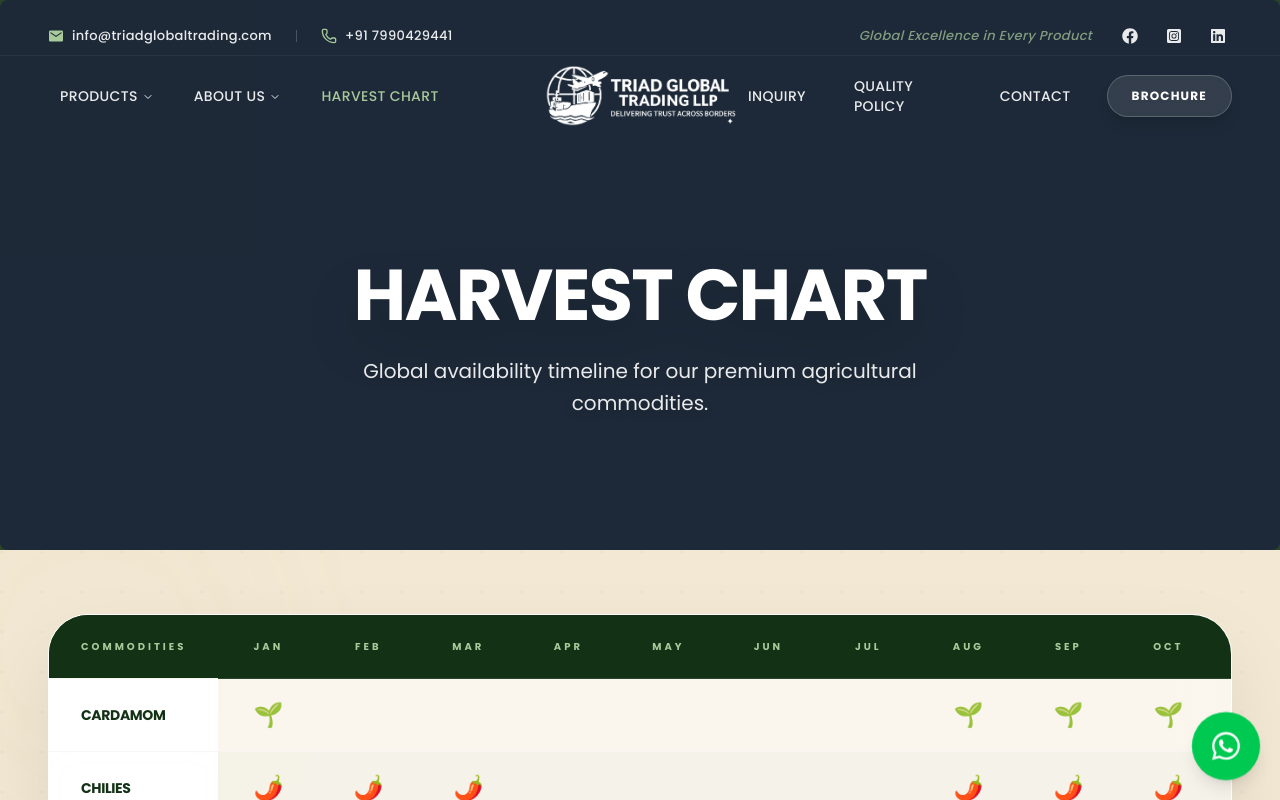
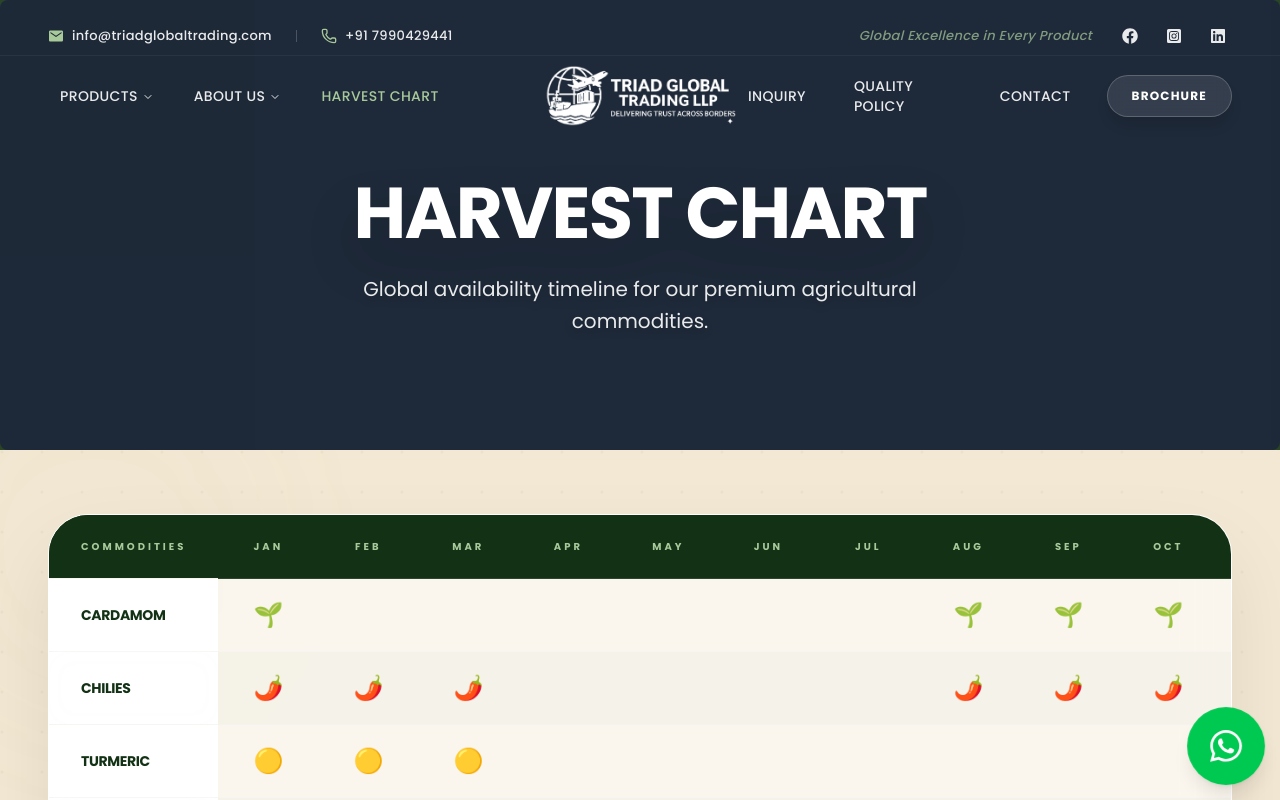
Before and after one commit to MoizKapasi008/triad-global-trading, a Next.js app: page /harvest in a window 1280 px wide. Shown: the top 800 px of the page. Built offline with nearby package versions, Linux system fonts and the light colour scheme.

Commit message:
feat: create reusable AboutHeroSection component with loading state and gradient overlays

```diff
--- a/src/components/shared/hero/about-hero.tsx
+++ b/src/components/shared/hero/about-hero.tsx
@@ -18,7 +18,7 @@ export default function AboutHeroSection({
   const [isLoading, setIsLoading] = useState(true);
 
   return (
-    <section className="relative w-full h-[400px] md:h-[500px] lg:h-[550px] flex items-center justify-center overflow-hidden bg-primary/90">
+    <section className="relative w-full h-[300px] md:h-[400px] lg:h-[450px] flex items-center justify-center overflow-hidden bg-primary/90">
       {/* Background Image */}
       <div className={cn(
         "absolute inset-0 transition-opacity duration-700 ease-in-out",
@@ -40,7 +40,7 @@ export default function AboutHeroSection({
       {isLoading && <Skeleton className="absolute inset-0 w-full h-full bg-gray-800 animate-pulse" />}
 
       {/* Hero Content */}
-      <div className="relative z-10 container mx-auto px-6 text-center pt-24 md:pt-32">
+      <div className="relative z-10 container mx-auto px-6 text-center pt-16">
         <div className="max-w-4xl mx-auto animate-in fade-in slide-in-from-bottom-8 duration-1000">
           <h1 className="text-4xl md:text-5xl lg:text-7xl font-bold text-white mb-6 tracking-tight drop-shadow-2xl uppercase">
             {title}
```
